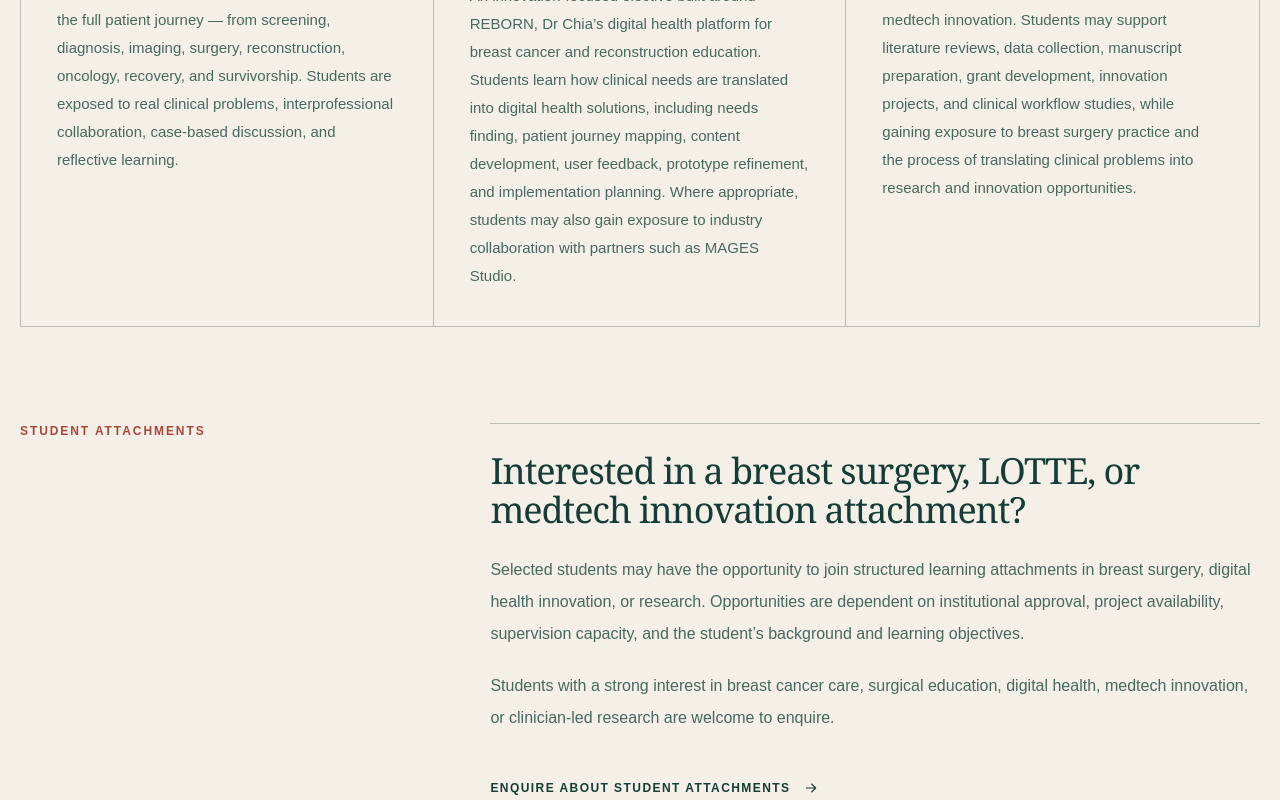
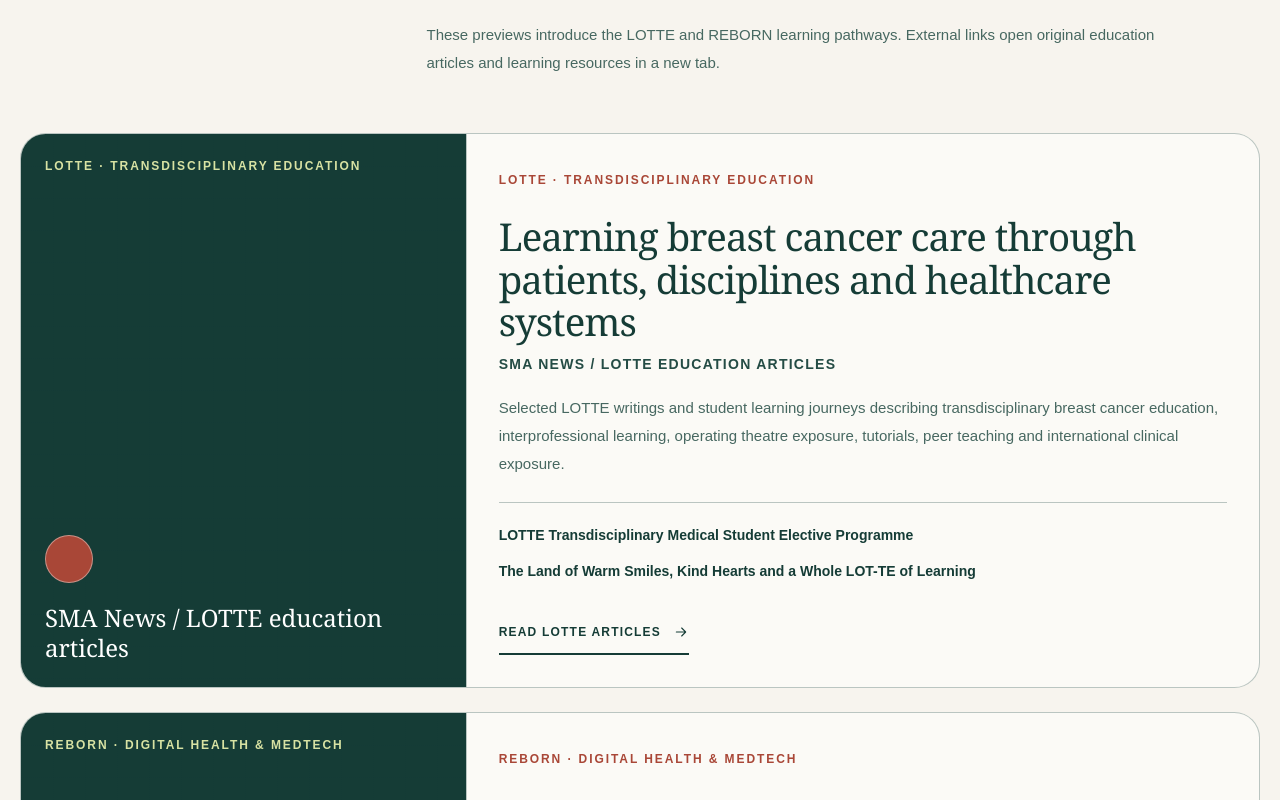
Before and after one commit to ClementChiaBreast/drclementchia-website, a Next.js app: page /teaching in a window 1280 px wide. Shown: the part 1220-2020 px from the top of the page. Built offline with nearby package versions, Linux system fonts and the light colour scheme.

Commit message:
Add featured electives preview cards

```diff
--- a/app/teaching/page.tsx
+++ b/app/teaching/page.tsx
@@ -1,6 +1,88 @@
+import Image from "next/image";
+import { Arrow } from "@/components/icons";
 import { FeatureGrid, PageHero, PullQuote, TextLink } from "@/components/primitives";
 
 export const metadata = { title: "Student Electives in Breast Surgery, LOTTE & MedTech Innovation" };
+
+type ElectivePreview = {
+  category: string;
+  title: string;
+  source: string;
+  description: string;
+  cta: string;
+  href: string;
+  image: string | null;
+  alt: string;
+  secondaryLinks?: { label: string; href: string }[];
+};
+
+// Expected approved local images, when available:
+// /public/images/electives/lotte-preview.jpg
+// /public/images/electives/reborn-preview.jpg
+const electivePreviews: ElectivePreview[] = [
+  {
+    category: "LOTTE · Transdisciplinary education",
+    title: "Learning breast cancer care through patients, disciplines and healthcare systems",
+    source: "SMA News / LOTTE education articles",
+    description: "Selected LOTTE writings and student learning journeys describing transdisciplinary breast cancer education, interprofessional learning, operating theatre exposure, tutorials, peer teaching and international clinical exposure.",
+    cta: "Read LOTTE articles",
+    href: "https://www.sma.org.sg/news/2025/March/LOTTE-Goes-Global-A-Transdisciplinary-Voyage-in-Breast-Cancer-Learning",
+    image: null,
+    alt: "Medical students and clinicians participating in a LOTTE breast cancer learning journey",
+    secondaryLinks: [
+      {
+        label: "LOTTE Transdisciplinary Medical Student Elective Programme",
+        href: "https://www.sma.org.sg/news/2021/july/LOTTE-Transdisciplinary-Medical-Student-Elective-Programme",
+      },
+      {
+        label: "The Land of Warm Smiles, Kind Hearts and a Whole LOT-TE of Learning",
+        href: "https://www.sma.org.sg/UploadedImg/1692165902_2023JulOpinion.pdf",
+      },
+    ],
+  },
+  {
+    category: "REBORN · Digital health & medtech",
+    title: "Learning how a clinical need becomes a digital health innovation",
+    source: "REBORN Learning",
+    description: "An innovation-focused elective built around REBORN, where students learn how breast cancer education and reconstruction counselling can be translated into digital health tools through needs finding, patient journey mapping, content development, user feedback, prototyping and implementation.",
+    cta: "Visit REBORN Learning",
+    href: "https://www.rebornlearning.com/",
+    image: null,
+    alt: "REBORN digital learning platform for breast cancer and reconstruction education",
+  },
+];
+
+function ElectivePreviewPlaceholder({ category, source }: Pick<ElectivePreview, "category" | "source">) {
+  return <div className="subtle-grid flex h-full min-h-56 flex-col justify-between bg-[var(--ink)] p-6 text-white">
+    <span className="eyebrow text-[var(--lime)]">{category}</span>
+    <div>
+      <span className="block h-12 w-12 rounded-full border border-white/40 bg-[var(--coral)]" aria-hidden="true"></span>
+      <p className="serif mt-5 text-2xl leading-tight">{source}</p>
+    </div>
+  </div>;
+}
+
+function ElectivePreviewCard({ preview }: { preview: ElectivePreview }) {
+  return <article className="group overflow-hidden rounded-[1.6rem] border hairline bg-[var(--paper)] transition-[transform,box-shadow] hover:-translate-y-1 hover:shadow-[0_18px_45px_rgba(21,60,54,.10)]">
+    <div className="grid md:grid-cols-[minmax(230px,.72fr)_1.28fr]">
+      <div className="relative min-h-56 overflow-hidden border-b hairline md:min-h-full md:border-b-0 md:border-r">
+        {preview.image ? <Image src={preview.image} alt={preview.alt} fill sizes="(min-width: 768px) 32vw, 100vw" className="object-cover transition-transform duration-500 group-hover:scale-[1.03]" /> : <ElectivePreviewPlaceholder category={preview.category} source={preview.source} />}
+      </div>
+      <div className="flex flex-col justify-between p-6 sm:p-8">
+        <div>
+          <span className="eyebrow text-[var(--coral)]">{preview.category}</span>
+          <h2 className="serif mt-6 text-[clamp(1.65rem,3vw,2.5rem)] leading-[1.1] tracking-[-.025em]">{preview.title}</h2>
+          <p className="mt-3 text-sm font-bold uppercase tracking-[.09em] text-[var(--ink-2)]">{preview.source}</p>
+          <p className="muted mt-5 text-[15px] leading-7">{preview.description}</p>
+          {preview.secondaryLinks && <div className="mt-6 grid gap-3 border-t hairline pt-5">
+            {preview.secondaryLinks.map((link) => <a key={link.href} href={link.href} target="_blank" rel="noopener noreferrer" className="text-sm font-semibold leading-6 text-[var(--ink-2)] underline decoration-[var(--line)] underline-offset-4 transition-colors hover:text-[var(--coral)]">{link.label}</a>)}
+          </div>}
+        </div>
+        <a href={preview.href} target="_blank" rel="noopener noreferrer" className="mt-7 inline-flex min-h-11 w-fit items-center gap-3 border-b-2 border-current text-xs font-bold uppercase tracking-[.1em] transition-[gap,color] hover:gap-5 hover:text-[var(--coral)]">{preview.cta} <Arrow className="h-4 w-4" /></a>
+      </div>
+    </div>
+  </article>;
+}
 
 export default function Teaching() {
   return (
@@ -19,6 +101,19 @@ export default function Teaching() {
           Breast Cancer Learning Journey, the REBORN Digital Health & MedTech
           Innovation Elective, and the Research Assistant / Gap-Year Attachment.
         </p>
+      </section>
+
+      <section className="border-y hairline bg-white/30 py-24 sm:py-32">
+        <div className="page-shell">
+          <div className="grid gap-8 lg:grid-cols-[.62fr_1.38fr]">
+            <div><p className="eyebrow text-[var(--coral)]">Featured student opportunities</p></div>
+            <div>
+              <h2 className="section-title">Two entry points into <i className="font-normal text-[var(--coral)]">learning, innovation and translation.</i></h2>
+              <p className="muted mt-7 max-w-3xl text-[15px] leading-7">These previews introduce the LOTTE and REBORN learning pathways. External links open original education articles and learning resources in a new tab.</p>
+            </div>
+          </div>
+          <div className="mt-14 grid gap-6">{electivePreviews.map((preview) => <ElectivePreviewCard key={preview.title} preview={preview} />)}</div>
+        </div>
       </section>
 
       <FeatureGrid
```
